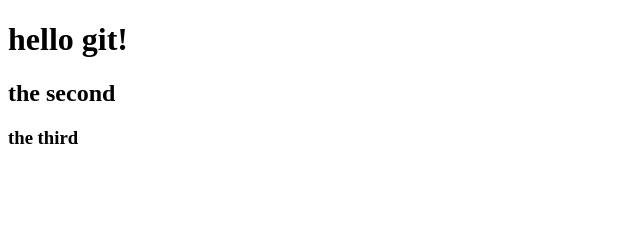
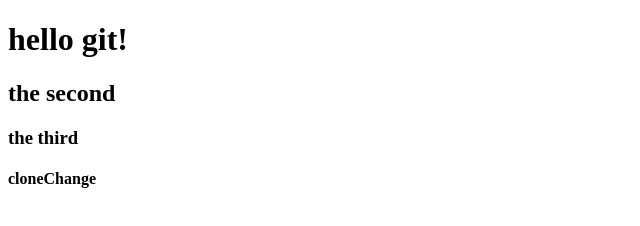
Before and after one commit to asAnyOne/git, a plain HTML site: page index.html in a window 1280 px wide. Shown: the whole page, without its empty margins (0-640 px from the left). Drawn offline with Linux system fonts and the light colour scheme.

Commit message:
cloneChange

```diff
--- a/index.html
+++ b/index.html
@@ -10,5 +10,6 @@
     <h1>hello git!</h1>
     <h2>the second</h2>
     <h3>the third</h3>
+    <h4>cloneChange</h4>
   </body>
 </html>
```
